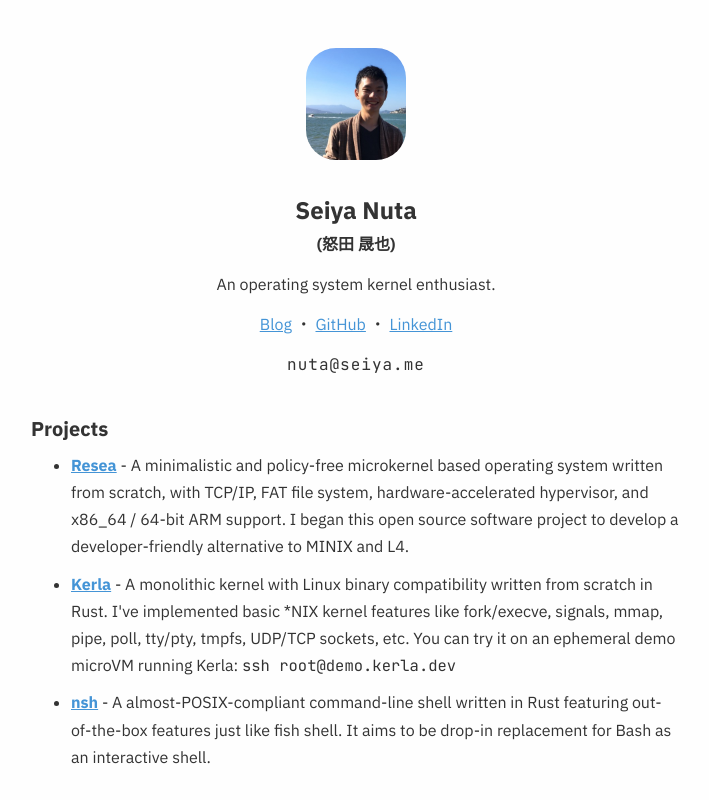
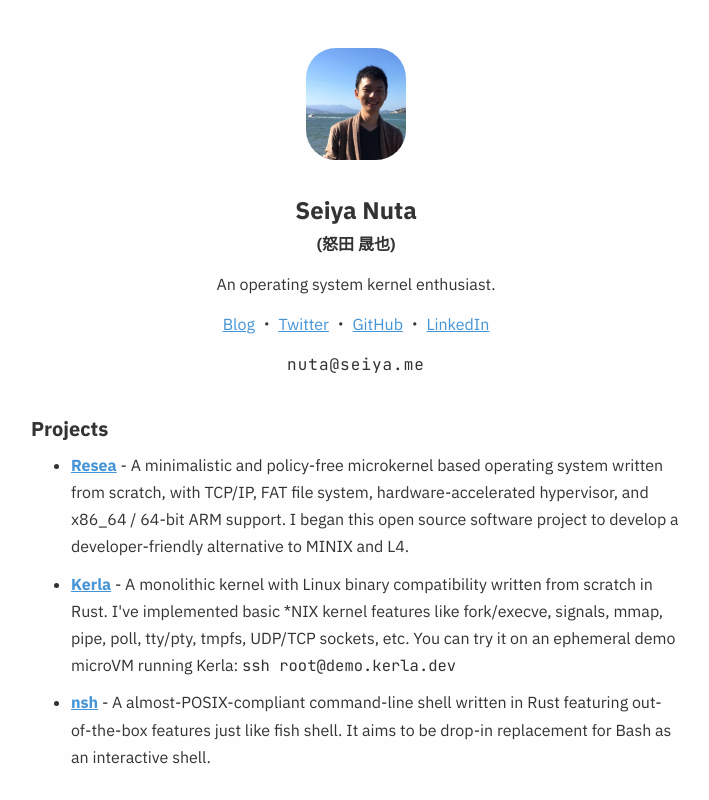
Before and after one commit to nuta/seiya.me, a Next.js app: page / in a window 1280 px wide. Shown: the top 800 px of the page, without its empty margins (284-993 px from the left). Built offline with nearby package versions, Linux system fonts and the light colour scheme; a small style sheet from the web is missing.

Commit message:
Add twitter ID

```diff
--- a/pages/index.tsx
+++ b/pages/index.tsx
@@ -43,6 +43,7 @@ export default function Index() {
                         </div>
                         <div className={styles.accounts}>
                             <span><a href="blog">Blog</a></span>
+                            <span>&nbsp;・&nbsp;<a href="https://twitter.com/seiyanuta">Twitter</a></span>
                             <span>&nbsp;・&nbsp;<a href="https://github.com/nuta">GitHub</a></span>
                             <span>&nbsp;・&nbsp;<a href="https://www.linkedin.com/in/seiyanuta">LinkedIn</a></span>
                             <br />
```
